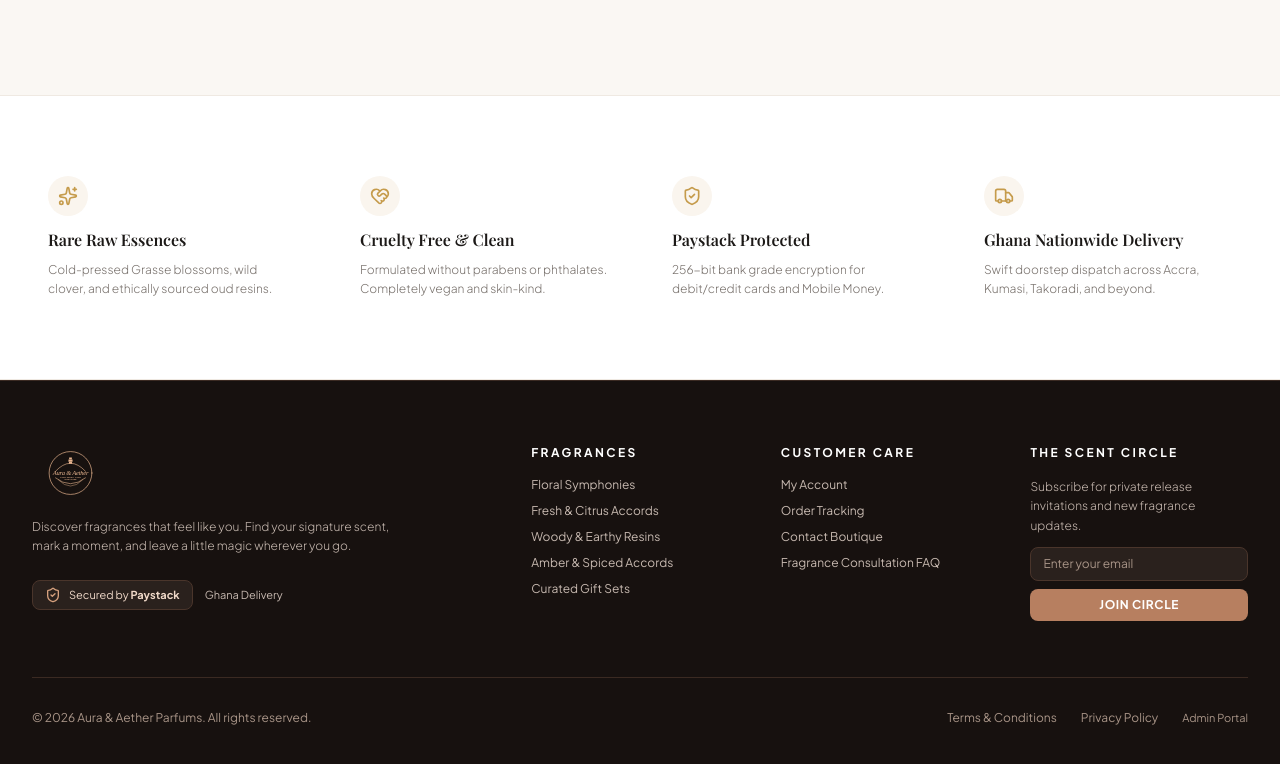
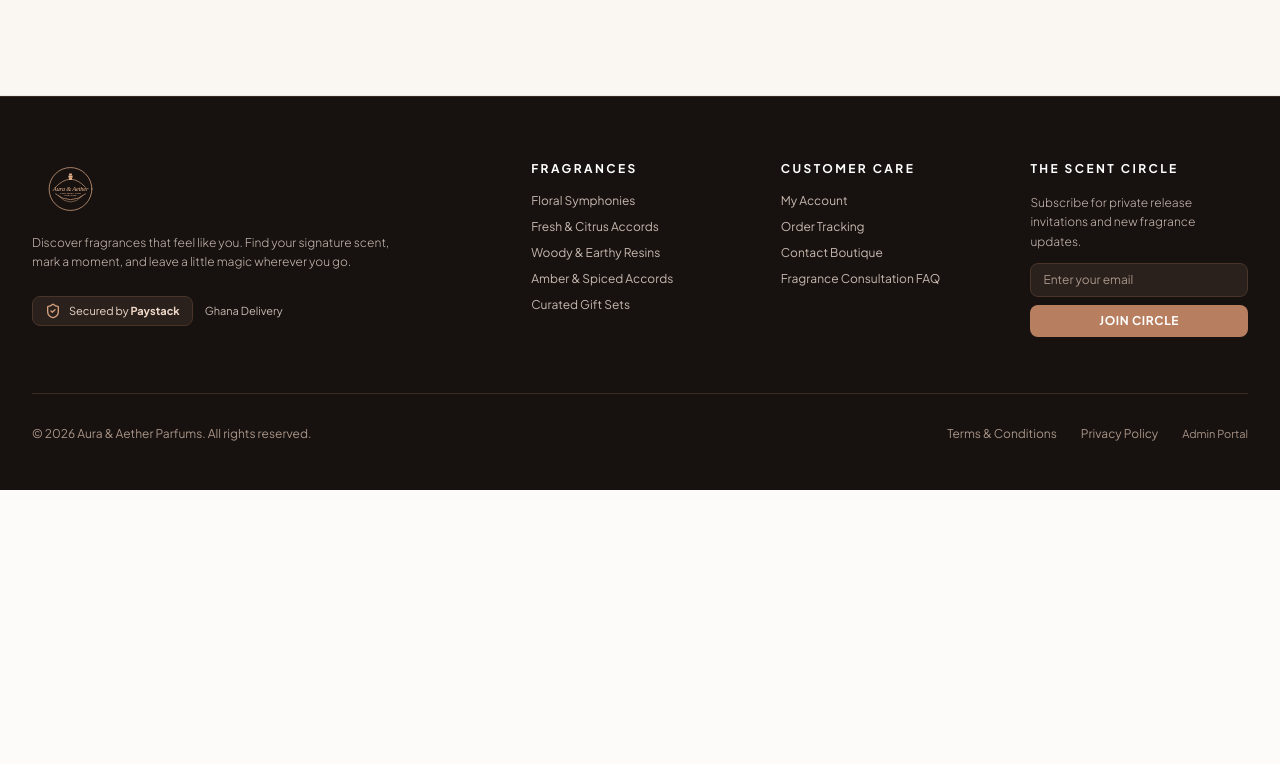
Before and after one commit to agbedor/Aura-Aether, a Next.js app: page / in a window 1280 px wide. Shown: the part 2774-3538 px from the top of the page. After the commit the page ends 3264 px from the top, so only its background shows below. Built offline with nearby package versions, Linux system fonts and the light colour scheme; no server answers; the database is empty; a web font is replaced by a local one.

Commit message:
Remove homepage trust badge section

```diff
--- a/src/app/page.tsx
+++ b/src/app/page.tsx
@@ -1,6 +1,6 @@
 import React from "react";
 import Link from "next/link";
-import { ArrowRight, Sparkles, HeartHandshake, ShieldCheck, Truck } from "lucide-react";
+import { ArrowRight } from "lucide-react";
 import HeroSection from "@/components/HeroSection";
 import SpringDealsSpotlight from "@/components/SpringDealsSpotlight";
 import ProductCard from "@/components/ProductCard";
@@ -86,60 +86,6 @@ export default async function HomePage() {
         </div>
       </section>
 
-      {/* 6. Brand Values & Guarantees */}
-      <section className="py-16 bg-white border-b border-[#EFE9E2]">
-        <div className="max-w-7xl mx-auto px-4 sm:px-6 lg:px-8">
-          <div className="grid grid-cols-1 md:grid-cols-4 gap-8 text-center sm:text-left">
-            <div className="p-4 space-y-2">
-              <div className="w-10 h-10 rounded-full bg-[#FAF5EE] text-[#C59B4B] flex items-center justify-center mb-3 mx-auto sm:mx-0">
-                <Sparkles className="w-5 h-5" />
-              </div>
-              <h4 className="font-serif-luxury text-base font-semibold text-[#1C1917]">
-                Rare Raw Essences
-              </h4>
-              <p className="text-xs text-[#78716C] leading-relaxed font-light">
-                Cold-pressed Grasse blossoms, wild clover, and ethically sourced oud resins.
-              </p>
-            </div>
-
-            <div className="p-4 space-y-2">
-              <div className="w-10 h-10 rounded-full bg-[#FAF5EE] text-[#C59B4B] flex items-center justify-center mb-3 mx-auto sm:mx-0">
-                <HeartHandshake className="w-5 h-5" />
-              </div>
-              <h4 className="font-serif-luxury text-base font-semibold text-[#1C1917]">
-                Cruelty Free &amp; Clean
-              </h4>
-              <p className="text-xs text-[#78716C] leading-relaxed font-light">
-                Formulated without parabens or phthalates. Completely vegan and skin-kind.
-              </p>
-            </div>
-
-            <div className="p-4 space-y-2">
-              <div className="w-10 h-10 rounded-full bg-[#FAF5EE] text-[#C59B4B] flex items-center justify-center mb-3 mx-auto sm:mx-0">
-                <ShieldCheck className="w-5 h-5" />
-              </div>
-              <h4 className="font-serif-luxury text-base font-semibold text-[#1C1917]">
-                Paystack Protected
-              </h4>
-              <p className="text-xs text-[#78716C] leading-relaxed font-light">
-                256-bit bank grade encryption for debit/credit cards and Mobile Money.
-              </p>
-            </div>
-
-            <div className="p-4 space-y-2">
-              <div className="w-10 h-10 rounded-full bg-[#FAF5EE] text-[#C59B4B] flex items-center justify-center mb-3 mx-auto sm:mx-0">
-                <Truck className="w-5 h-5" />
-              </div>
-              <h4 className="font-serif-luxury text-base font-semibold text-[#1C1917]">
-                Ghana Nationwide Delivery
-              </h4>
-              <p className="text-xs text-[#78716C] leading-relaxed font-light">
-                Swift doorstep dispatch across Accra, Kumasi, Takoradi, and beyond.
-              </p>
-            </div>
-          </div>
-        </div>
-      </section>
     </div>
   );
 }
```
